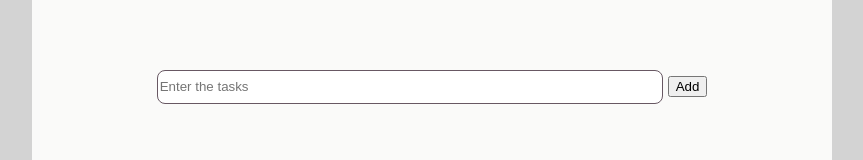
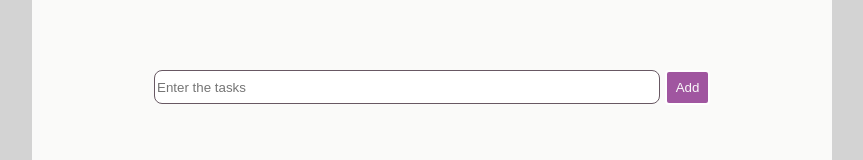
Before and after one commit to Mofiz-Usmani/Beginner-Level-Projects, a plain HTML site: page To-Do_App/ToDo.html in a window 1280 px wide. Shown: the part 200-360 px from the top of the page, without its empty margins (208-1071 px from the left). Drawn offline with Linux system fonts and the light colour scheme; a web font is replaced by a local one.

Commit message:
modified

```diff
--- a/To-Do_App/ToDo.css
+++ b/To-Do_App/ToDo.css
@@ -43,5 +43,10 @@ h1 {
 
 button {
     margin-top: 50px;
-
+    height: 35px;
+    width: 45px;
+    color: rgb(249, 248, 249);
+    background-color: rgb(160, 86, 160);
+    border: 2px solid white;
+    border-radius: 4px;
 }
```
